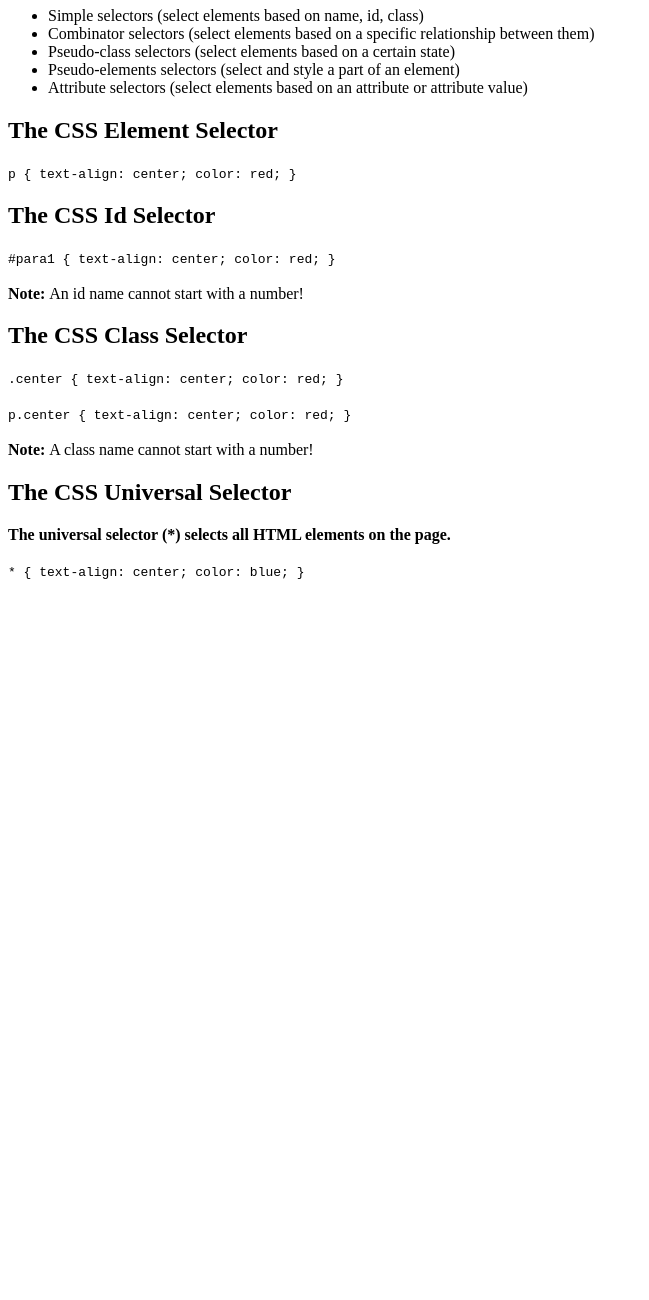
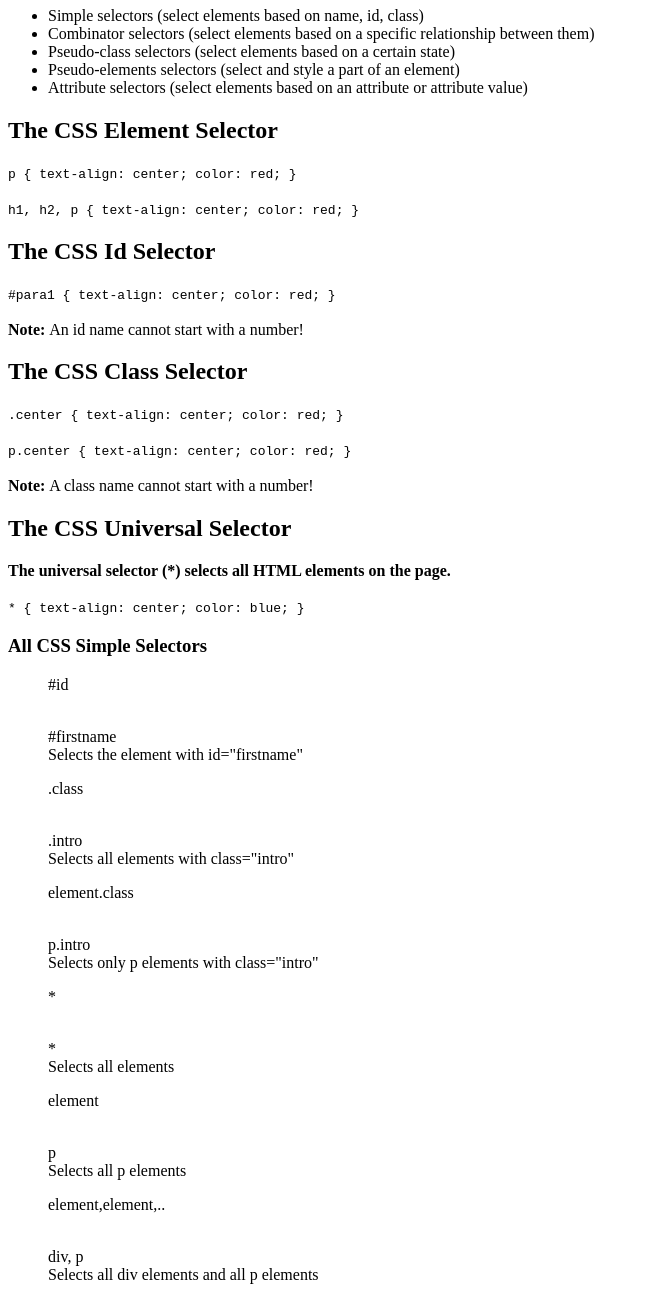
Before and after one commit to etjecode/MY-PROJECTS, a plain HTML site: page CSS/index.html in a window 1280 px wide. Shown: the part 73-1373 px from the top of the page, without its empty margins (0-649 px from the left). Before the commit the page ends 800 px from the top, so only its background shows below. Drawn offline with Linux system fonts and the light colour scheme.

Commit message:
CSS section updated

```diff
--- a/CSS/index.html
+++ b/CSS/index.html
@@ -19,34 +19,45 @@
 
     <h2>The CSS Element Selector</h2>
 
-    <code>p {
+    <code>
+        p {
         text-align: center;
         color: red;
-      }
+        }
+    </code>
+    <br><br>
+    <code>
+        h1, h2, p {
+            text-align: center;
+            color: red;
+        }
     </code>
 
     <h2>The CSS Id Selector</h2>
 
-    <code>#para1 {
+    <code>
+        #para1 {
         text-align: center;
         color: red;
-      }
+        }
     </code>
     <br><br>
     <strong>Note: </strong>An id name cannot start with a number!
 
     <h2>The CSS Class Selector</h2>
 
-    <code>.center {
+    <code>
+        .center {
         text-align: center;
         color: red;
-      }
+        }
     </code>
     <br><br>
-    <code>p.center {
+    <code>
+        p.center {
         text-align: center;
         color: red;
-      }
+        }
     </code>
     <br><br>
     <strong>Note: </strong>A class name cannot start with a number!
@@ -54,11 +65,38 @@
     <h2>The CSS Universal Selector</h2>
     <strong>The universal selector (*) selects all HTML elements on the page.</strong>
     <br><br>
-    <code>* {
+    <code>
+        * {
         text-align: center;
         color: blue;
-      }
+        }
     </code>
 
+    <h3>All CSS Simple Selectors</h3>
+    <ul>
+    <p>#id</p>
+    <br>#firstname
+    <br>Selects the element with id="firstname"
+
+    <p>.class</p>
+    <br>.intro
+    <br>Selects all elements with class="intro"
+
+    <p>element.class</p>
+    <br>p.intro
+    <br>Selects only p elements with class="intro"
+
+    <p>*</p>
+    <br>*
+    <br>Selects all elements
+
+    <p>element</p>
+    <br>p
+    <br>Selects all p elements
+
+    <p>element,element,..</p>
+    <br>div, p
+    <br>Selects all div elements and all p elements
+    </ul>
 </body>
 </html>
```
Also changed, not shown: index.html (+1 -0 lines).
